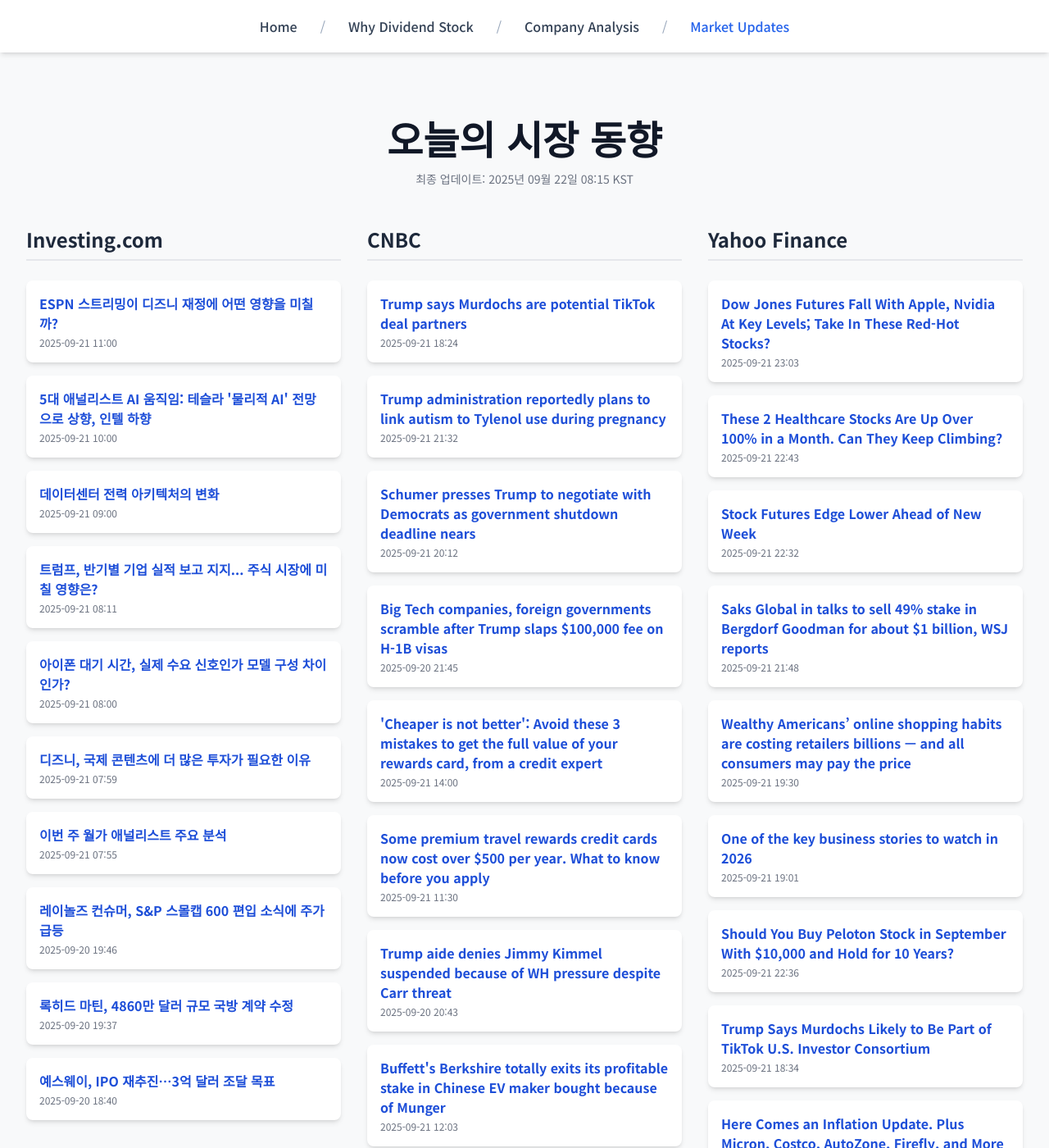
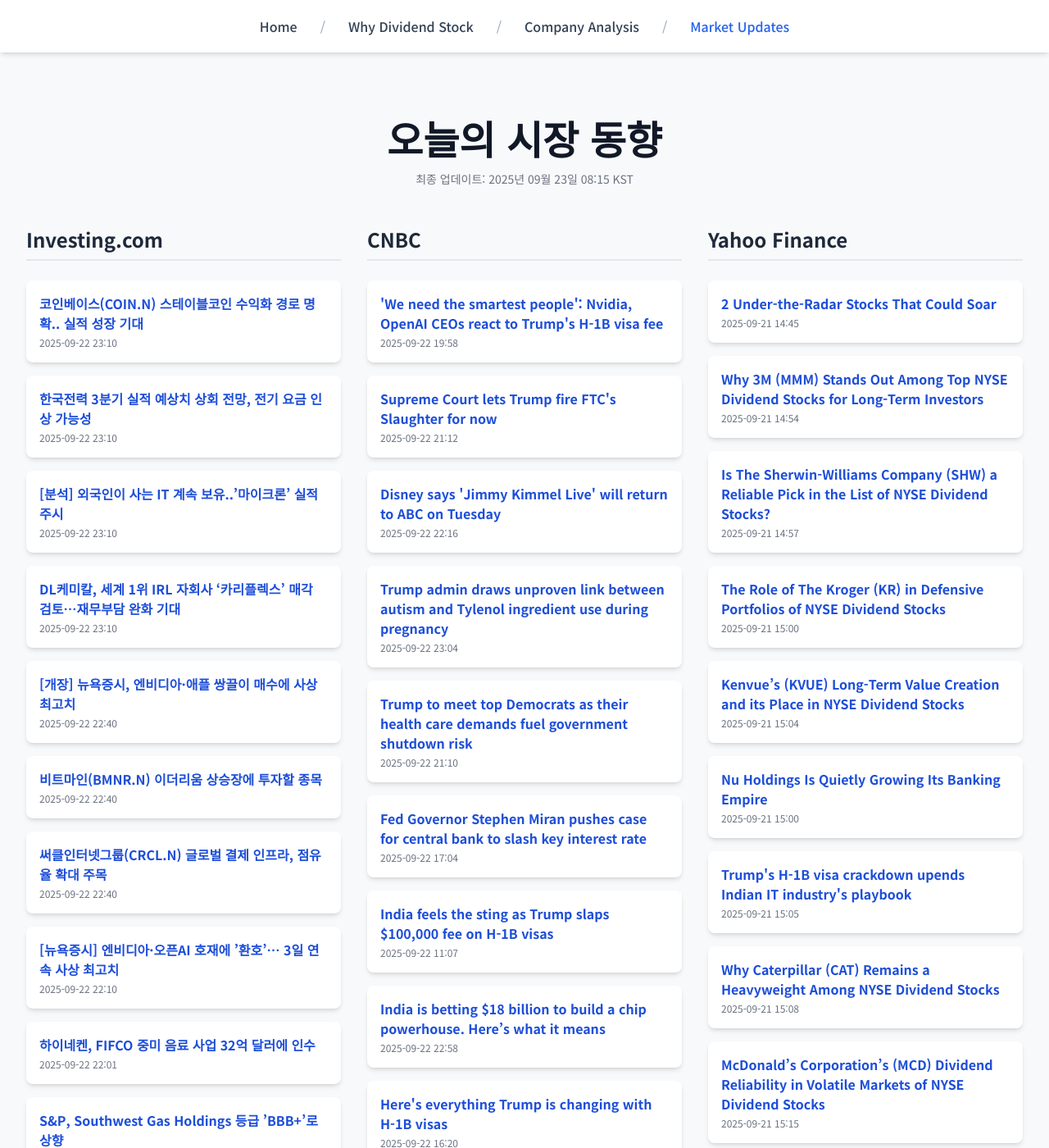
Before and after one commit to Kay-Hwang/my-company-analysis, a Jekyll site: the page built from market-updates.html, in a window 1280 px wide and 1400 px high. Shown: the whole window at 82% size. Built offline with Jekyll 4.4.1, drawn with Linux system fonts in a browser that asks for light colours; nearby versions of some CDN libraries; a script that is not in the unit is left out; some of the changed text lies outside the part shown.

Commit message:
Update daily data

```diff
--- a/_data/latest_data.json
+++ b/_data/latest_data.json
@@ -1,190 +1,190 @@
 {
-  "lastUpdated": "2025년 09월 22일 08:15 KST",
+  "lastUpdated": "2025년 09월 23일 08:15 KST",
   "news": {
     "investing": [
       {
-        "title": "ESPN 스트리밍이 디즈니 재정에 어떤 영향을 미칠까?",
-        "link": "https://kr.investing.com/news/stock-market-news/article-1639627",
-        "pubDate": "2025-09-21 11:00:07",
-        "summary": "ESPN 스트리밍이 디즈니 재정에 어떤 영향을 미칠까?"
+        "title": "코인베이스(COIN.N) 스테이블코인 수익화 경로 명확.. 실적 성장 기대",
+        "link": "https://kr.investing.com/news/stock-market-news/article-1641595",
+        "pubDate": "2025-09-22 23:10:48",
+        "summary": "코인베이스(COIN.N) 스테이블코인 수익화 경로 명확.. 실적 성장 기대"
       },
       {
-        "title": "5대 애널리스트 AI 움직임: 테슬라 '물리적 AI' 전망으로 상향, 인텔 하향",
-        "link": "https://kr.investing.com/news/stock-market-news/article-1639625",
-        "pubDate": "2025-09-21 10:00:12",
-        "summary": "5대 애널리스트 AI 움직임: 테슬라 '물리적 AI' 전망으로 상향, 인텔 하향"
+        "title": "한국전력 3분기 실적 예상치 상회 전망, 전기 요금 인상 가능성",
+        "link": "https://kr.investing.com/news/stock-market-news/article-1641594",
+        "pubDate": "2025-09-22 23:10:47",
+        "summary": "한국전력 3분기 실적 예상치 상회 전망, 전기 요금 인상 가능성"
       },
       {
-        "title": "데이터센터 전력 아키텍처의 변화",
-        "link": "https://kr.investing.com/news/stock-market-news/article-1639623",
-        "pubDate": "2025-09-21 09:00:08",
-        "summary": "데이터센터 전력 아키텍처의 변화"
+        "title": "[분석] 외국인이 사는 IT 계속 보유..’마이크론’ 실적 주시",
+        "link": "https://kr.investing.com/news/stock-market-news/article-1641593",
+        "pubDate": "2025-09-22 23:10:47",
+        "summary": "[분석] 외국인이 사는 IT 계속 보유..’마이크론’ 실적 주시"
       },
       {
-        "title": "트럼프, 반기별 기업 실적 보고 지지... 주식 시장에 미칠 영향은?",
-        "link": "https://kr.investing.com/news/stock-market-news/article-1639619",
-        "pubDate": "2025-09-21 08:11:13",
-        "summary": "트럼프, 반기별 기업 실적 보고 지지... 주식 시장에 미칠 영향은?"
+        "title": "DL케미칼, 세계 1위 IRL 자회사 ‘카리플렉스’ 매각 검토…재무부담 완화 기대",
+        "link": "https://kr.investing.com/news/stock-market-news/article-1641592",
+        "pubDate": "2025-09-22 23:10:47",
+        "summary": "DL케미칼, 세계 1위 IRL 자회사 ‘카리플렉스’ 매각 검토…재무부담 완화 기대"
       },
       {
-        "title": "아이폰 대기 시간, 실제 수요 신호인가 모델 구성 차이인가?",
-        "link": "https://kr.investing.com/news/stock-market-news/article-1639586",
-        "pubDate": "2025-09-21 08:00:06",
-        "summary": "아이폰 대기 시간, 실제 수요 신호인가 모델 구성 차이인가?"
+        "title": "[개장] 뉴욕증시, 엔비디아·애플 쌍끌이 매수에 사상 최고치",
+        "link": "https://kr.investing.com/news/stock-market-news/article-1641579",
+        "pubDate": "2025-09-22 22:40:47",
+        "summary": "[개장] 뉴욕증시, 엔비디아·애플 쌍끌이 매수에 사상 최고치"
       },
       {
-        "title": "디즈니, 국제 콘텐츠에 더 많은 투자가 필요한 이유",
-        "link": "https://kr.investing.com/news/stock-market-news/article-1639585",
-        "pubDate": "2025-09-21 07:59:28",
-        "summary": "디즈니, 국제 콘텐츠에 더 많은 투자가 필요한 이유"
+        "title": "비트마인(BMNR.N) 이더리움 상승장에 투자할 종목",
+        "link": "https://kr.investing.com/news/stock-market-news/article-1641578",
+        "pubDate": "2025-09-22 22:40:47",
+        "summary": "비트마인(BMNR.N) 이더리움 상승장에 투자할 종목"
       },
       {
-        "title": "이번 주 월가 애널리스트 주요 분석",
-        "link": "https://kr.investing.com/news/stock-market-news/article-1639584",
-        "pubDate": "2025-09-21 07:55:16",
-        "summary": "이번 주 월가 애널리스트 주요 분석"
+        "title": "써클인터넷그룹(CRCL.N) 글로벌 결제 인프라, 점유율 확대 주목",
+        "link": "https://kr.investing.com/news/stock-market-news/article-1641577",
+        "pubDate": "2025-09-22 22:40:46",
+        "summary": "써클인터넷그룹(CRCL.N) 글로벌 결제 인프라, 점유율 확대 주목"
       },
       {
-        "title": "레이놀즈 컨슈머, S&P 스몰캡 600 편입 소식에 주가 급등",
-        "link": "https://kr.investing.com/news/stock-market-news/article-93CH-1639569",
-        "pubDate": "2025-09-20 19:46:14",
-        "summary": "레이놀즈 컨슈머, S&P 스몰캡 600 편입 소식에 주가 급등"
+        "title": "[뉴욕증시] 엔비디아·오픈AI 호재에 ’환호’… 3일 연속 사상 최고치",
+        "link": "https://kr.investing.com/news/stock-market-news/article-1641566",
+        "pubDate": "2025-09-22 22:10:39",
+        "summary": "[뉴욕증시] 엔비디아·오픈AI 호재에 ’환호’… 3일 연속 사상 최고치"
       },
       {
-        "title": "록히드 마틴, 4860만 달러 규모 국방 계약 수정",
-        "link": "https://kr.investing.com/news/stock-market-news/article-93CH-1639568",
-        "pubDate": "2025-09-20 19:37:02",
-        "summary": "록히드 마틴, 4860만 달러 규모 국방 계약 수정"
+        "title": "하이네켄, FIFCO 중미 음료 사업 32억 달러에 인수",
+        "link": "https://kr.investing.com/news/stock-market-news/article-93CH-1641557",
+        "pubDate": "2025-09-22 22:01:11",
+        "summary": "하이네켄, FIFCO 중미 음료 사업 32억 달러에 인수"
       },
       {
-        "title": "예스웨이, IPO 재추진…3억 달러 조달 목표",
-        "link": "https://kr.investing.com/news/stock-market-news/article-93CH-1639565",
-        "pubDate": "2025-09-20 18:40:03",
-        "summary": "예스웨이, IPO 재추진…3억 달러 조달 목표"
+        "title": "S&P, Southwest Gas Holdings 등급 ’BBB+’로 상향",
+        "link": "https://kr.investing.com/news/stock-market-news/article-93CH-1641543",
+        "pubDate": "2025-09-22 21:41:01",
+        "summary": "S&P, Southwest Gas Holdings 등급 ’BBB+’로 상향"
       }
     ],
     "cnbc": [
       {
-        "title": "Trump says Murdochs are potential TikTok deal partners",
-        "link": "https://www.cnbc.com/2025/09/21/trump-tiktok-murdoch-fox-bytedance.html",
-        "pubDate": "Sun, 21 Sep 2025 18:24:56 GMT",
-        "summary": "President Donald Trump also said that Larry Ellison and Michael Dell are also likely to be involved in the TikTok deal."
+        "title": "'We need the smartest people': Nvidia, OpenAI CEOs react to Trump's H-1B visa fee",
+        "link": "https://www.cnbc.com/2025/09/22/nvidia-openai-ceos-huang-altman-trump-h1b-visas.html",
+        "pubDate": "Mon, 22 Sep 2025 19:58:26 GMT",
+        "summary": "\"We want all the brightest minds to come to the U.S. and remember immigration is the foundation of the American Dream,\" Nvidia CEO Jensen Huang said Monday."
       },
       {
-        "title": "Trump administration reportedly plans to link autism to Tylenol use during pregnancy",
-        "link": "https://www.cnbc.com/2025/09/21/trump-admin-reportedly-set-to-link-autism-to-tylenol-use-in-pregnancy.html",
-        "pubDate": "Sun, 21 Sep 2025 21:32:54 GMT",
-        "summary": "Federal health officials also are expected to highlight leucovorin as a potential autism treatment, according to The Washington Post."
+        "title": "Supreme Court lets Trump fire FTC's Slaughter for now",
+        "link": "https://www.cnbc.com/2025/09/22/trump-ftc-supreme-court-slaughter.html",
+        "pubDate": "Mon, 22 Sep 2025 21:12:13 GMT",
+        "summary": "The Supreme Court allowed President Donald Trump to remove Rebecca Slaughter as a member of the Federal Trade Commission while the justices consider her case."
       },
       {
-        "title": "Schumer presses Trump to negotiate with Democrats as government shutdown deadline nears",
-        "link": "https://www.cnbc.com/2025/09/21/trump-schumer-government-shutdown-funding-.html",
-        "pubDate": "Sun, 21 Sep 2025 20:12:58 GMT",
-        "summary": "The Senate last week rejected proposals to keep the government funded at least temporarily,  raising the possibility of a lapse."
+        "title": "Disney says 'Jimmy Kimmel Live' will return to ABC on Tuesday",
+        "link": "https://www.cnbc.com/2025/09/22/disney-abc-jimmy-kimmel-return.html",
+        "pubDate": "Mon, 22 Sep 2025 22:16:58 GMT",
+        "summary": "ABC had pulled Kimmel's show after he made comments linking the alleged killer of conservative activist Charlie Kirk to President Donald Trump's MAGA movement."
       },
       {
-        "title": "Big Tech companies, foreign governments scramble after Trump slaps $100,000 fee on H-1B visas",
-        "link": "https://www.cnbc.com/2025/09/20/trump-h-1b-visa-tech-foreign-governments.html",
-        "pubDate": "Sat, 20 Sep 2025 21:45:46 GMT",
-        "summary": "The announcement to impose a $100,000 annual fee on H-1B visas sent shockwaves through corporate America."
+        "title": "Trump admin draws unproven link between autism and Tylenol ingredient use during pregnancy",
+        "link": "https://www.cnbc.com/2025/09/22/trump-autism-tylenol-acetaminophen-pregnancy.html",
+        "pubDate": "Mon, 22 Sep 2025 23:04:04 GMT",
+        "summary": "Officials warned pregnant women against using acetaminophen unless they have a fever, and touted a lesser-known drug as a potential treatment for autism."
       },
       {
-        "title": "'Cheaper is not better': Avoid these 3 mistakes to get the full value of your rewards card, from a credit expert",
-        "link": "https://www.cnbc.com/2025/09/21/rewards-credit-card-mistakes.html",
-        "pubDate": "Sun, 21 Sep 2025 14:00:01 GMT",
-        "summary": "Just about anyone can reap the benefits of cards that come with a modest fee, says The Points Guy founder Brian Kelly."
+        "title": "Trump to meet top Democrats as their health care demands fuel government shutdown risk",
+        "link": "https://www.cnbc.com/2025/09/22/trump-schumer-jeffries-government-funding-.html",
+        "pubDate": "Mon, 22 Sep 2025 21:10:07 GMT",
+        "summary": "Sen. Chuck Schumer urged President Donald Trump to meet with congressional Democratic leaders to negotiate a way out of the government funding stalemate."
       },
       {
-        "title": "Some premium travel rewards credit cards now cost over $500 per year. What to know before you apply",
-        "link": "https://www.cnbc.com/2025/09/21/how-to-maximize-travel-credit-card-benefits-with-high-annual-fees.html",
-        "pubDate": "Sun, 21 Sep 2025 11:30:01 GMT",
-        "summary": "American Express was the latest credit card company to increase the annual fee for a premium rewards card. Here’s what to consider before signing up."
+        "title": "Fed Governor Stephen Miran pushes case for central bank to slash key interest rate",
+        "link": "https://www.cnbc.com/2025/09/22/fed-governor-stephen-miran-pushes-case-for-central-bank-to-slash-key-interest-rate.html",
+        "pubDate": "Mon, 22 Sep 2025 17:04:08 GMT",
+        "summary": "Miran outlined the reasons why he thinks the Fed's benchmark interest rate is far too high and should be lowered aggressively."
       },
       {
-        "title": "Trump aide denies Jimmy Kimmel suspended because of WH pressure despite Carr threat",
-        "link": "https://www.cnbc.com/2025/09/20/jimmy-kimmel-disney-abc-trump-fcc.html",
-        "pubDate": "Sat, 20 Sep 2025 20:43:47 GMT",
-        "summary": "White House press secretary Karoline Leavitt on Saturday denied late-night TV host Jimmy Kimmel was suspended because of pressure from the Trump administration."
+        "title": "India feels the sting as Trump slaps $100,000 fee on H-1B visas",
+        "link": "https://www.cnbc.com/2025/09/22/how-india-will-feel-the-sting-of-trumps-h-1b-visa-fee-hike.html",
+        "pubDate": "Mon, 22 Sep 2025 11:07:13 GMT",
+        "summary": "Investors shed shares of IT outsourcing firms of all sizes, including Infosys, Tech Mahindra, Wipro, HCL Technologies and Tata Consultancy Services."
       },
       {
-        "title": "Buffett's Berkshire totally exits its profitable stake in Chinese EV maker bought because of Munger",
-        "link": "https://www.cnbc.com/2025/09/21/buffett-munger-byd-exits-stake.html",
-        "pubDate": "Sun, 21 Sep 2025 12:03:20 GMT",
-        "summary": "Berkshire Hathaway has completed exited its extremely profitable equity investment in the Chinese electric vehicle maker BYD."
+        "title": "India is betting $18 billion to build a chip powerhouse. Here’s what it means",
+        "link": "https://www.cnbc.com/2025/09/23/india-is-betting-18-billion-to-build-a-chip-powerhouse-heres-what-it-means.html",
+        "pubDate": "Mon, 22 Sep 2025 22:58:37 GMT",
+        "summary": "India dreams of being self-sufficient in terms of semiconductors has seen it invest heavily to attract global chip companies. But success has been uneven."
       },
       {
-        "title": "Luxury face cream from a pizza parlor: Inside fraud on Walmart.com",
-        "link": "https://www.cnbc.com/2025/09/19/walmart-marketplace-fakes-scams-investigation.html",
-        "pubDate": "Sat, 20 Sep 2025 01:25:37 GMT",
-        "summary": "Walmart's marketplace is booming, but the strategy poses risks as a CNBC investigation found  lax vetting contributed to fraud and fakes on the site."
+        "title": "Here's everything Trump is changing with H-1B visas",
+        "link": "https://www.cnbc.com/2025/09/22/everything-trump-is-changing-with-h1b-visas.html",
+        "pubDate": "Mon, 22 Sep 2025 16:20:22 GMT",
+        "summary": "President Donald Trump raised the fee for an H-1B visa to $100,000 on Friday, leaving companies scrambling to respond."
       },
       {
-        "title": "Apple takes control of all core chips in iPhone Air with new architecture to prioritize AI",
-        "link": "https://www.cnbc.com/2025/09/21/apple-now-controls-all-core-iphone-chips-prioritizing-ai-workloads.html",
-        "pubDate": "Sun, 21 Sep 2025 22:14:10 GMT",
-        "summary": "Apple is quietly taking control of all the core chips in iPhone with new architecture to prioritize AI workloads on its most advanced chip, the A19 Pro."
+        "title": "NYC mayor candidate Mamdani withdraws from ABC town hall over Jimmy Kimmel suspension",
+        "link": "https://www.cnbc.com/2025/09/22/jimmy-kimmel-abc-mamdani-hollywood-charlie-kirk.html",
+        "pubDate": "Mon, 22 Sep 2025 19:14:04 GMT",
+        "summary": "A slew of Academy Award winners and other Hollywood celebrities signed a letter organized by the ACLU backing Jimmy Kimmel."
       }
     ],
     "yahoo": [
       {
-        "title": "Dow Jones Futures Fall With Apple, Nvidia At Key Levels; Take In These Red-Hot Stocks?",
-        "link": "https://www.investors.com/market-trend/stock-market-today/dow-jones-futures-apple-breaks-out-nvidia-take-profits-micron-ionq-oklo/?src=A00220&yptr=yahoo",
-        "pubDate": "2025-09-21T23:03:17Z",
-        "summary": "Dow Jones Futures Fall With Apple, Nvidia At Key Levels; Take In These Red-Hot Stocks?"
+        "title": "2 Under-the-Radar Stocks That Could Soar",
+        "link": "https://finance.yahoo.com/news/2-under-radar-stocks-could-144500285.html",
+        "pubDate": "2025-09-21T14:45:00Z",
+        "summary": "2 Under-the-Radar Stocks That Could Soar"
       },
       {
-        "title": "These 2 Healthcare Stocks Are Up Over 100% in a Month. Can They Keep Climbing?",
-        "link": "https://finance.yahoo.com/news/2-healthcare-stocks-over-100-224300290.html",
-        "pubDate": "2025-09-21T22:43:00Z",
-        "summary": "These 2 Healthcare Stocks Are Up Over 100% in a Month. Can They Keep Climbing?"
+        "title": "Why 3M (MMM) Stands Out Among Top NYSE Dividend Stocks for Long-Term Investors",
+        "link": "https://finance.yahoo.com/news/why-3m-mmm-stands-among-145431585.html",
+        "pubDate": "2025-09-21T14:54:31Z",
+        "summary": "Why 3M (MMM) Stands Out Among Top NYSE Dividend Stocks for Long-Term Investors"
       },
       {
-        "title": "Stock Futures Edge Lower Ahead of New Week",
-        "link": "https://www.barrons.com/articles/stock-futures-trading-week-4e428b0f?siteid=yhoof2&yptr=yahoo",
-        "pubDate": "2025-09-21T22:32:00Z",
-        "summary": "Stock Futures Edge Lower Ahead of New Week"
+        "title": "Is The Sherwin-Williams Company (SHW) a Reliable Pick in the List of NYSE Dividend Stocks?",
+        "link": "https://finance.yahoo.com/news/sherwin-williams-company-shw-reliable-145755888.html",
+        "pubDate": "2025-09-21T14:57:55Z",
+        "summary": "Is The Sherwin-Williams Company (SHW) a Reliable Pick in the List of NYSE Dividend Stocks?"
       },
       {
-        "title": "Saks Global in talks to sell 49% stake in Bergdorf Goodman for about $1 billion, WSJ reports",
-        "link": "https://finance.yahoo.com/news/saks-global-talks-sell-49-214815075.html",
-        "pubDate": "2025-09-21T21:48:15Z",
-        "summary": "Saks Global in talks to sell 49% stake in Bergdorf Goodman for about $1 billion, WSJ reports"
+        "title": "The Role of The Kroger (KR) in Defensive Portfolios of NYSE Dividend Stocks",
+        "link": "https://finance.yahoo.com/news/role-kroger-kr-defensive-portfolios-150033763.html",
+        "pubDate": "2025-09-21T15:00:33Z",
+        "summary": "The Role of The Kroger (KR) in Defensive Portfolios of NYSE Dividend Stocks"
       },
       {
-        "title": "Wealthy Americans’ online shopping habits are costing retailers billions — and all consumers may pay the price",
-        "link": "https://finance.yahoo.com/news/wealthy-americans-online-shopping-habits-193000599.html",
-        "pubDate": "2025-09-21T19:30:00Z",
-        "summary": "Wealthy Americans’ online shopping habits are costing retailers billions — and all consumers may pay the price"
+        "title": "Kenvue’s (KVUE) Long-Term Value Creation and its Place in NYSE Dividend Stocks",
+        "link": "https://finance.yahoo.com/news/kenvue-kvue-long-term-value-150419187.html",
+        "pubDate": "2025-09-21T15:04:19Z",
+        "summary": "Kenvue’s (KVUE) Long-Term Value Creation and its Place in NYSE Dividend Stocks"
       },
       {
-        "title": "One of the key business stories to watch in 2026",
-        "link": "https://finance.yahoo.com/news/one-of-the-key-business-stories-to-watch-in-2026-190111686.html",
-        "pubDate": "2025-09-21T19:01:11Z",
-        "summary": "One of the key business stories to watch in 2026"
+        "title": "Nu Holdings Is Quietly Growing Its Banking Empire",
+        "link": "https://finance.yahoo.com/news/nu-holdings-quietly-growing-banking-150000031.html",
+        "pubDate": "2025-09-21T15:00:00Z",
+        "summary": "Nu Holdings Is Quietly Growing Its Banking Empire"
       },
       {
-        "title": "Should You Buy Peloton Stock in September With $10,000 and Hold for 10 Years?",
-        "link": "https://finance.yahoo.com/news/buy-peloton-stock-september-10-223600755.html",
-        "pubDate": "2025-09-21T22:36:00Z",
-        "summary": "Should You Buy Peloton Stock in September With $10,000 and Hold for 10 Years?"
+        "title": "Trump's H-1B visa crackdown upends Indian IT industry's playbook",
+        "link": "https://finance.yahoo.com/news/trumps-h-1b-visa-crackdown-150524963.html",
+        "pubDate": "2025-09-21T15:05:24Z",
+        "summary": "Trump's H-1B visa crackdown upends Indian IT industry's playbook"
       },
       {
-        "title": "Trump Says Murdochs Likely to Be Part of TikTok U.S. Investor Consortium",
-        "link": "https://www.wsj.com/business/media/tiktok-deal-murdoch-investor-trump-817d10ec?siteid=yhoof2&yptr=yahoo",
-        "pubDate": "2025-09-21T18:34:00Z",
-        "summary": "Trump Says Murdochs Likely to Be Part of TikTok U.S. Investor Consortium"
+        "title": "Why Caterpillar (CAT) Remains a Heavyweight Among NYSE Dividend Stocks",
+        "link": "https://finance.yahoo.com/news/why-caterpillar-cat-remains-heavyweight-150828327.html",
+        "pubDate": "2025-09-21T15:08:28Z",
+        "summary": "Why Caterpillar (CAT) Remains a Heavyweight Among NYSE Dividend Stocks"
       },
       {
-        "title": "Here Comes an Inflation Update. Plus Micron, Costco, AutoZone, Firefly, and More Stocks to Watch This Week.",
-        "link": "https://www.barrons.com/articles/here-comes-an-inflation-update-plus-micron-costco-autozone-firefly-and-more-stocks-to-watch-this-week-5f49f097?siteid=yhoof2&yptr=yahoo",
-        "pubDate": "2025-09-21T18:00:00Z",
-        "summary": "Here Comes an Inflation Update. Plus Micron, Costco, AutoZone, Firefly, and More Stocks to Watch This Week."
+        "title": "McDonald’s Corporation’s (MCD) Dividend Reliability in Volatile Markets of NYSE Dividend Stocks",
+        "link": "https://finance.yahoo.com/news/mcdonald-corporation-mcd-dividend-reliability-151518943.html",
+        "pubDate": "2025-09-21T15:15:18Z",
+        "summary": "McDonald’s Corporation’s (MCD) Dividend Reliability in Volatile Markets of NYSE Dividend Stocks"
       },
       {
-        "title": "Powell, Parabolic Moves and Other Key Things to Watch this Week",
-        "link": "https://finance.yahoo.com/news/powell-parabolic-moves-other-key-170002014.html",
-        "pubDate": "2025-09-21T17:00:02Z",
-        "summary": "Powell, Parabolic Moves and Other Key Things to Watch this Week"
+        "title": "What Walmart’s (WMT) Dividend Track Record Signals for NYSE Dividend Stocks",
+        "link": "https://finance.yahoo.com/news/walmart-wmt-dividend-track-record-151758852.html",
+        "pubDate": "2025-09-21T15:17:58Z",
+        "summary": "What Walmart’s (WMT) Dividend Track Record Signals for NYSE Dividend Stocks"
       }
     ]
   }
```
